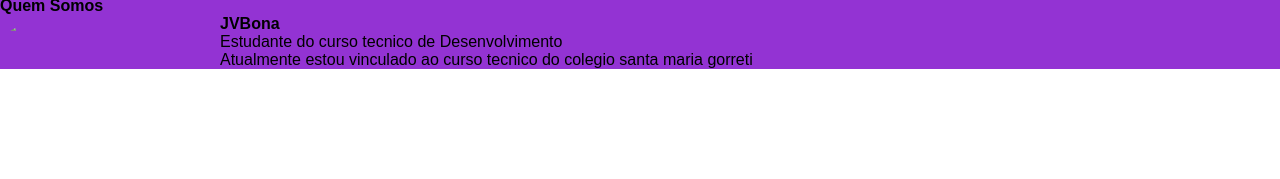
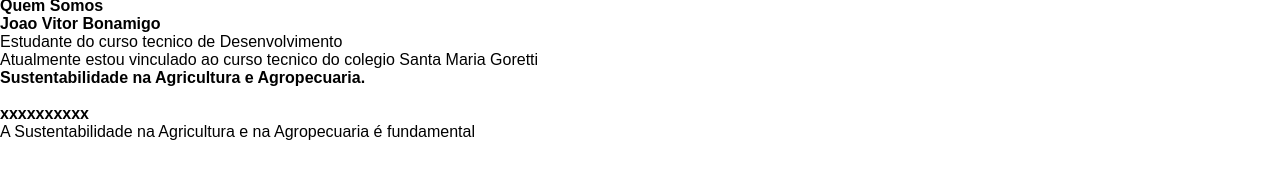
Before and after one commit to JVBona/Agrinho-2024, a plain HTML site: page index.html in a window 1280 px wide. Shown: the part 167-346 px from the top of the page. Drawn offline with Linux system fonts and the light colour scheme.

Commit message:
versao 3

```diff
--- a/estilo.css
+++ b/estilo.css
@@ -54,16 +54,16 @@
 
     .header_quemsomos{
         width: 100%;
-        background-color: #9333d3;
+        background-color: #ffffff;
     }
 
     .header_quemsomos .header_quemsomos_content{
         margin: 0px auto;
-        max-width: 1300px;
+        max-width: 1400px;
         display: flex;
     }
 
     .header_quemsomos_content .imgPerfil{
         border-radius: 50%;
-        width: 220px;
+        width: 0px;
     }
--- a/index.html
+++ b/index.html
@@ -4,7 +4,7 @@
     <meta charset="UTF-8">
     <meta http-equiv="X-UA-Compatible" content="IE=edge">
     <meta name="viewport" content="width=device-width, initial-scale=1.0">
-    <title>Agrinho 2024 - JVBona</title>
+    <title>Agrinho 2024 - Joao Bonamigo</title>
     <link href="estilo.css" rel="styleSheet">
 </head>
 <body>
@@ -34,11 +34,26 @@
                <div class="header_quemsomos_content">
                  <img src="#" class="imgPerfil">
                   <div class="header_quemsomos_content_descrição">
-                   <h2>JVBona</h2>
+                   <h2>Joao Vitor Bonamigo</h2>
                 <p class="funcao">Estudante do curso tecnico de Desenvolvimento</p>
-                <p>Atualmente estou vinculado ao curso tecnico do colegio santa maria gorreti</p>
+                <p>Atualmente estou vinculado ao curso tecnico do colegio Santa Maria Goretti</p>
                </div>
             </div>
+
+            <section>
+            </section>
+                   <!--breve de quem somos-->
+                   <header>
+                       <h1>Sustentabilidade  na Agricultura e Agropecuaria.</h1>
+                   </header>
+                   <div>
+                      <img src="" class="">
+                      <div>
+                          <h2>xxxxxxxxxx</h2>
+                          <p class="funcao">
+                            A Sustentabilidade na Agricultura e na Agropecuaria é fundamental
+                          </p>
+                 </div>
 
         </section>
         <!--CORPO DO SITE-->
```
